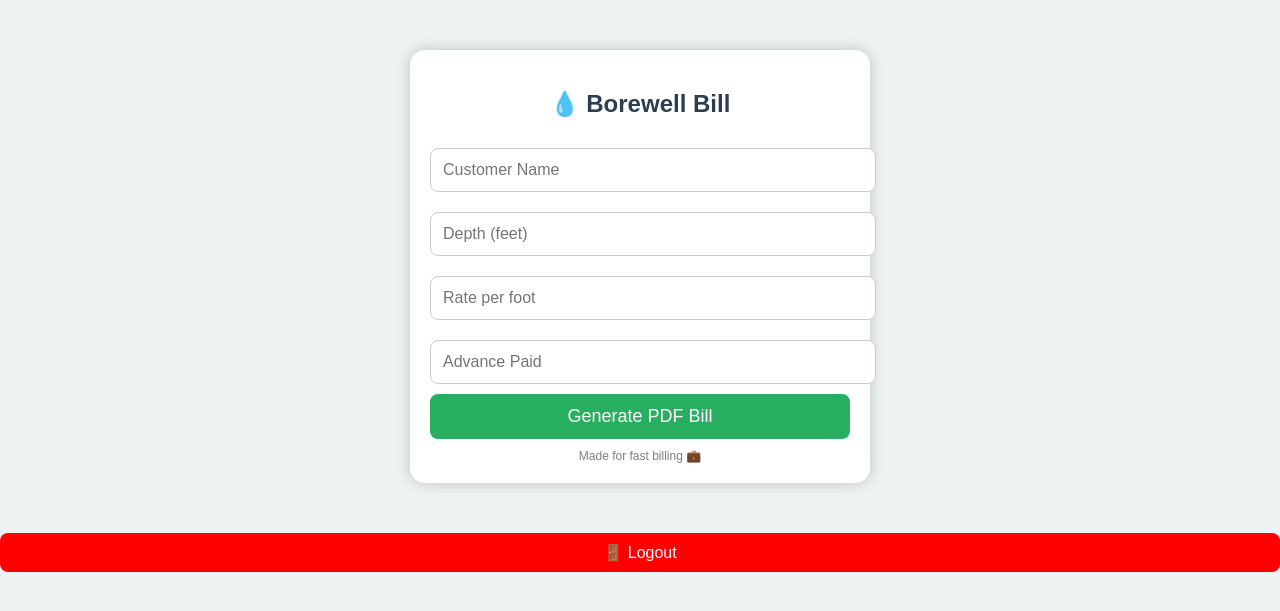
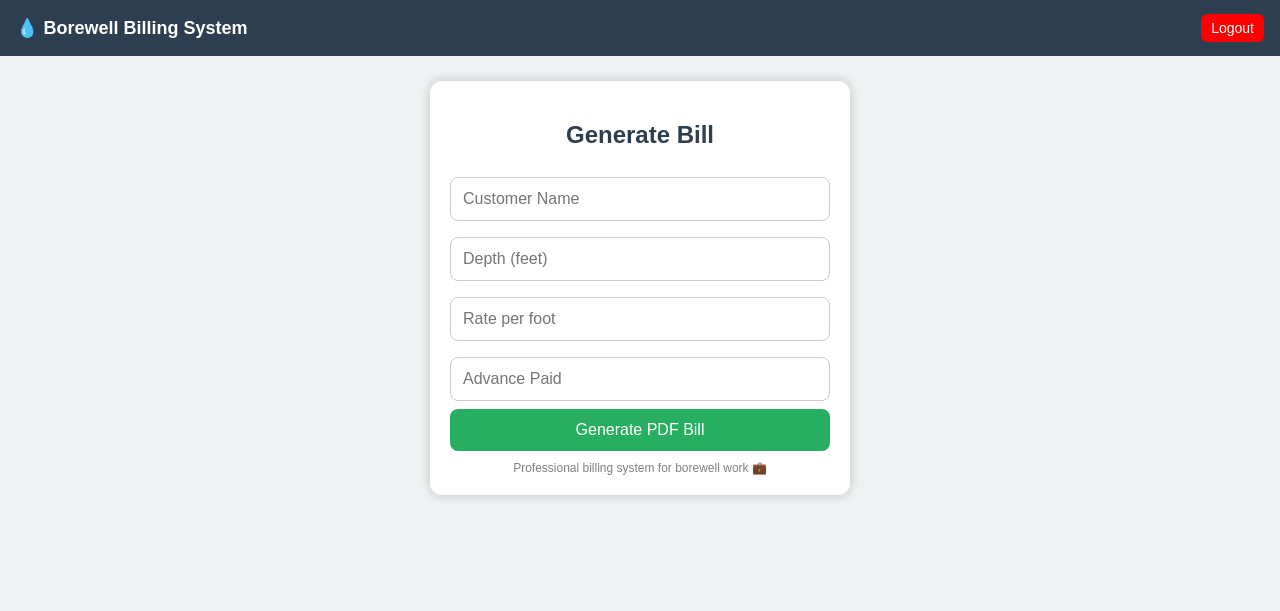
Before and after one commit to HARSHAKOLIPAKA/bill-app, a Flask app: page /home in a window 1280 px wide. Shown: the top 611 px of the page. Run offline with Flask 3, Linux system fonts and the light colour scheme; the visitor is signed in with stand-in values (Sample User, id 1).

Commit message:
Update index.html

```diff
--- a/templates/index.html
+++ b/templates/index.html
@@ -2,37 +2,66 @@
 <html>
 <head>
     <meta name="viewport" content="width=device-width, initial-scale=1.0">
-    <title>Borewell Bill System</title>
+    <title>Borewell Billing System</title>
 
     <style>
         body {
-            font-family: Arial;
+            font-family: Arial, sans-serif;
             background: #eef2f3;
             margin: 0;
             padding: 0;
         }
 
+        /* NAVBAR */
+        .navbar {
+            background: #2c3e50;
+            color: white;
+            padding: 14px 16px;
+            display: flex;
+            justify-content: space-between;
+            align-items: center;
+        }
+
+        .navbar .title {
+            font-size: 18px;
+            font-weight: bold;
+        }
+
+        .navbar a {
+            background: red;
+            color: white;
+            padding: 6px 10px;
+            border-radius: 6px;
+            text-decoration: none;
+            font-size: 14px;
+        }
+
+        /* MAIN BOX */
         .container {
+            width: 90%;
             max-width: 420px;
-            margin: 50px auto;
+            margin: 25px auto;
             background: white;
             padding: 20px;
-            border-radius: 15px;
-            box-shadow: 0px 0px 15px rgba(0,0,0,0.2);
+            border-radius: 12px;
+            box-shadow: 0px 0px 12px rgba(0,0,0,0.2);
+            box-sizing: border-box;
         }
 
         h2 {
             text-align: center;
             color: #2c3e50;
+            margin-bottom: 20px;
         }
 
         input {
             width: 100%;
             padding: 12px;
-            margin: 10px 0;
+            margin: 8px 0;
             border: 1px solid #ccc;
             border-radius: 8px;
             font-size: 16px;
+            box-sizing: border-box;
         }
 
         button {
@@ -42,7 +71,7 @@
             color: white;
             border: none;
             border-radius: 8px;
-            font-size: 18px;
+            font-size: 16px;
             cursor: pointer;
         }
 
@@ -61,9 +90,16 @@
 
 <body>
 
+<!-- NAVBAR -->
+<div class="navbar">
+    <div class="title">💧 Borewell Billing System</div>
+    <a href="/logout">Logout</a>
+</div>
+
+<!-- FORM -->
 <div class="container">
 
-    <h2>💧 Borewell Bill</h2>
+    <h2>Generate Bill</h2>
 
     <form action="/generate" method="POST">
 
@@ -80,25 +116,10 @@
     </form>
 
     <div class="note">
-        Made for fast billing 💼
+        Professional billing system for borewell work 💼
     </div>
 
 </div>
 
 </body>
 </html>
-<a href="/logout">
-    <button style="
-        background:red;
-        color:white;
-        padding:10px;
-        border:none;
-        width:100%;
-        font-size:16px;
-        margin-bottom:10px;
-        border-radius:8px;
-        cursor:pointer;
-    ">
-        🚪 Logout
-    </button>
-</a>
```
